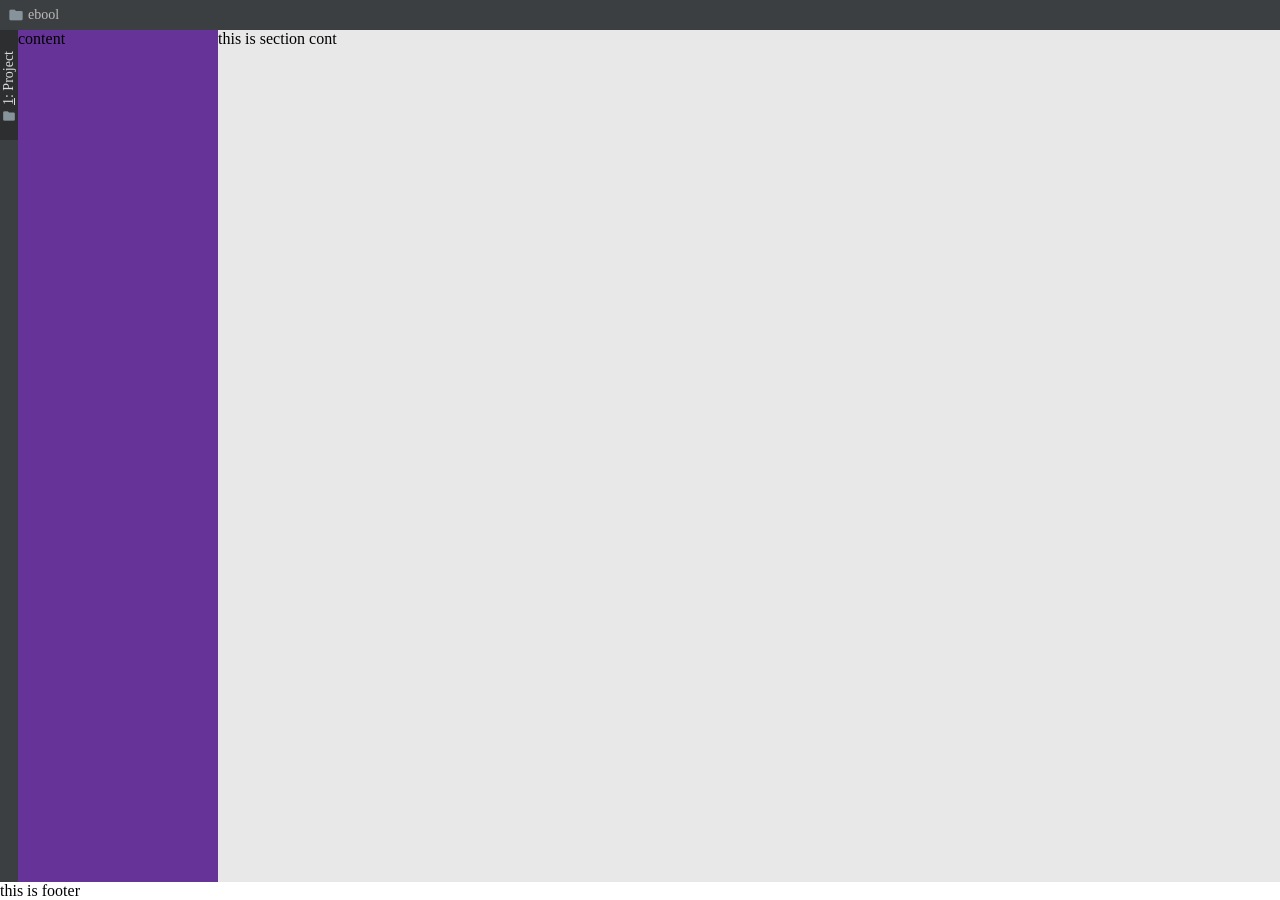
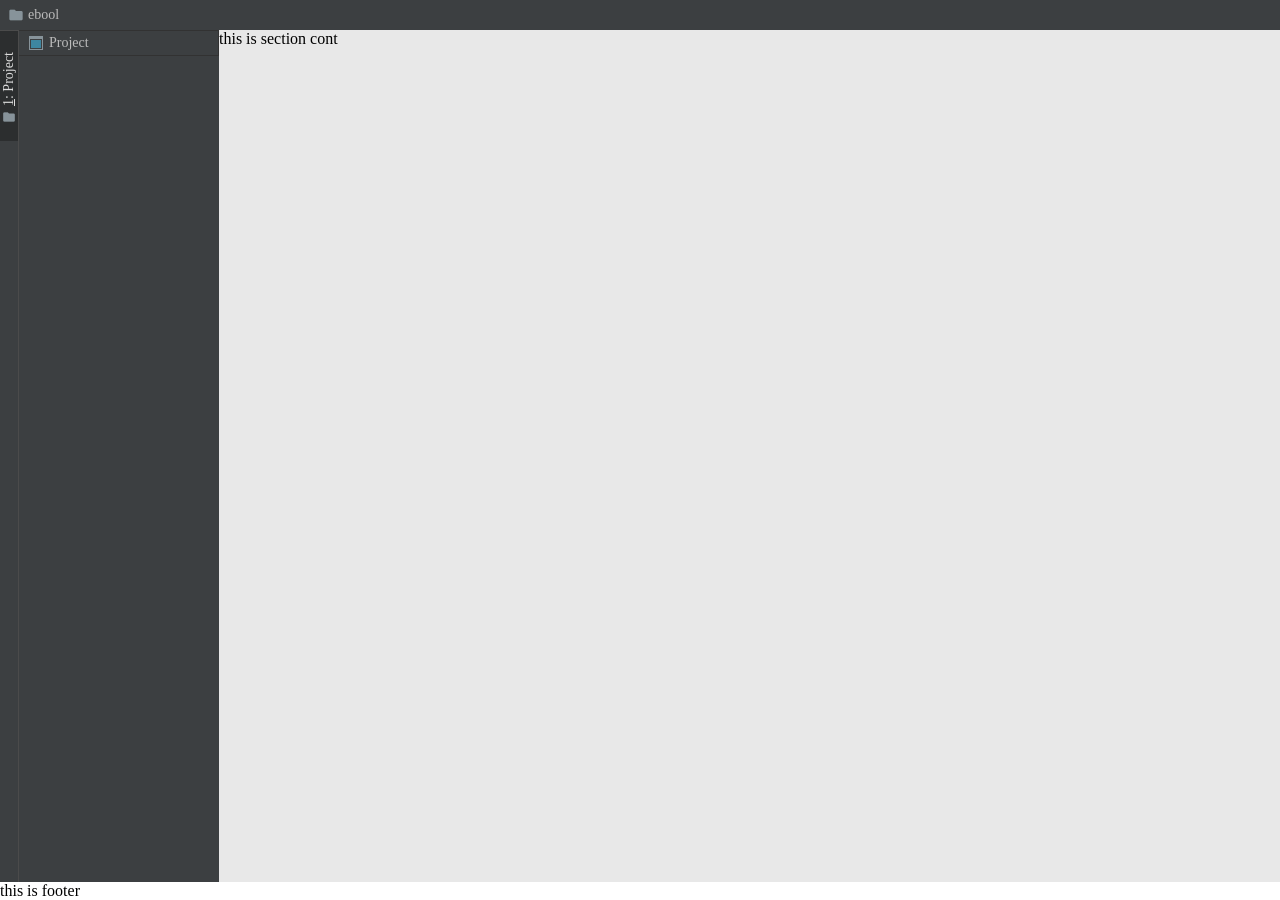
Before and after one commit to ebool/ebool.github.io-pre, a Jekyll site: the page built from index.md, in a window 1280 px wide. Built offline with Jekyll 4.4.1, drawn with Linux system fonts in a browser that asks for light colours.

Commit message:
nav cont

```diff
--- a/_includes/nav.html
+++ b/_includes/nav.html
@@ -1,12 +1,18 @@
-<div class="nav-cont">
+<div class="nav-cont" tabindex="0">
   <div class="left-bar">
     <div id="drawer-btn" class="button-selected">
       <span class="material-icons small-icon rotate-icon">folder</span>
       <div class="name"><u>1</u>: Project</div>
     </div>
   </div>
-  <div id="drawer" class="content">
-    content
+
+  <div class="border"></div>
+
+  <div id="drawer" class="file-explorer-cont">
+    <div class="content-toolbar">
+      <div class="project-icon mr6"></div>
+      <div class="label">Project</div>
+    </div>
   </div>
 </div>
 <script>
--- a/_layouts/home.html
+++ b/_layouts/home.html
@@ -15,8 +15,8 @@
       this is section cont
     </section>
   </div>
-<footer>
-  this is footer
-</footer>
+  <footer>
+    this is footer
+  </footer>
 </body>
 </html>
--- a/_sass/global.scss
+++ b/_sass/global.scss
@@ -6,3 +6,21 @@
   font-size: 14px !important;
   color: #87939a;
 }
+.project-icon {
+  width: 14px;
+  height: 14px;
+  position: relative;
+  box-sizing: border-box;
+  border: 1px solid #87939a;
+  border-top: 3px solid #87939a;
+
+  &::after {
+    width: 10px;
+    height: 8px;
+    background-color: #3e86a0;
+    content: " ";
+    position: absolute;
+    left: 1px;
+    top: 1px;
+  }
+}
--- a/_sass/home.scss
+++ b/_sass/home.scss
@@ -13,3 +13,5 @@
     background-color: #e8e8e8;
   }
 }
+footer {
+}
--- a/_sass/nav.scss
+++ b/_sass/nav.scss
@@ -7,10 +7,13 @@ $left-bar-width: 18px;
   overflow: auto;
   @include flexRow(flex-start, flex-start);
   align-items: stretch;
+  color: $font-color;
+  font-size: $font-size;
 
   .left-bar {
     width: $left-bar-width;
     background-color: $win-bg;
+    border-top: 1px solid $border-color;
 
     %button {
       user-select: none;
@@ -51,9 +54,38 @@ $left-bar-width: 18px;
       }
     }
   }
-  .content {
+
+  .border {
+    width: 1px;
+    background-color: $border-color;
+  }
+
+  .file-explorer-cont {
+
     width: 200px;
-    flex: 1;
-    background-color: rebeccapurple;
+    background-color: $win-bg;
+    position: relative;
+
+    .content-toolbar {
+      box-sizing: border-box;
+      height: 26px;
+      background-color: $win-bg;
+      border: 1px solid #323232;
+      border-left: 0;
+      padding-left: 10px;
+
+      @include flexRow(flex-start, center);
+    }
   }
+
 }
+.nav-cont:focus {
+  outline: none;
+
+  .file-explorer-cont {
+    .content-toolbar {
+      background-color: #3b4754;
+    }
+  }
+
+}
```
Also changed, not shown: assets/ic-img/folder.png (added).
